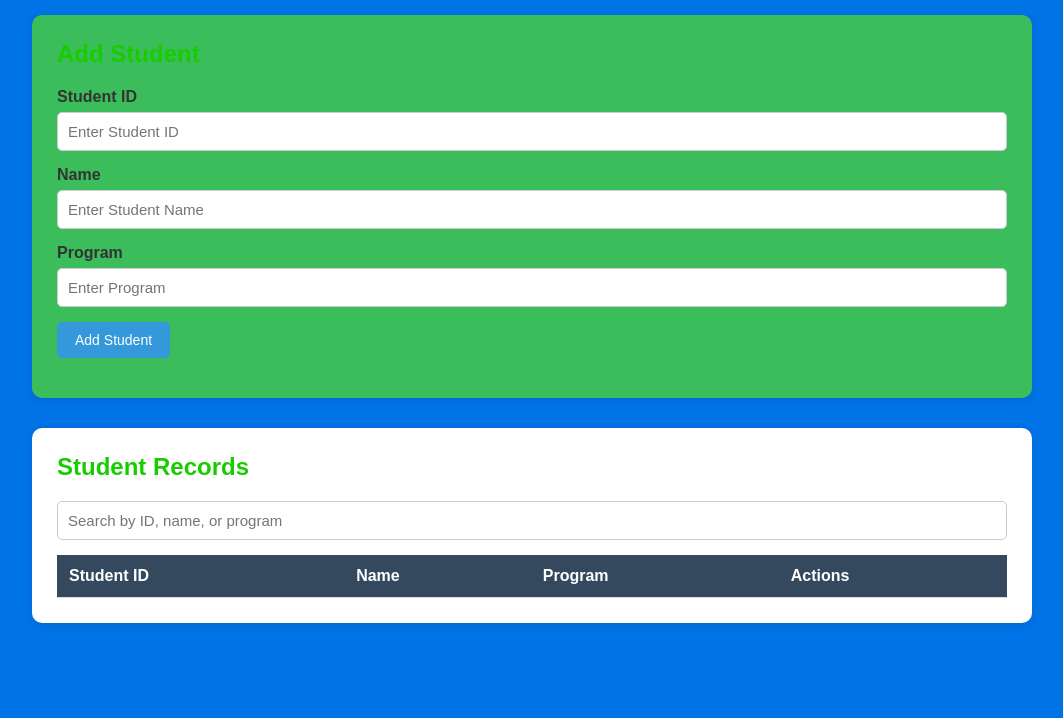
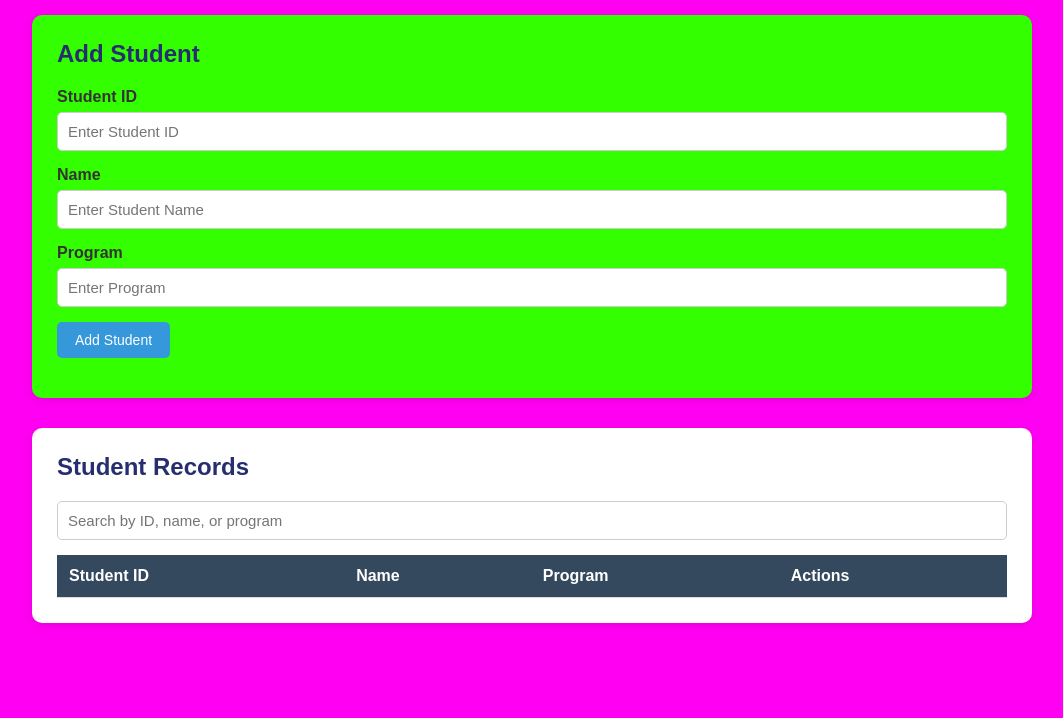
Before and after one commit to cropsarenotawesome-commits/student-crud-app, a website: page public/index.html in a window 1280 px wide. Shown: the part 82-800 px from the top of the page, without its empty margins (108-1171 px from the left). Drawn offline with Linux system fonts and the light colour scheme; no server answers.

Commit message:
Update application interface

```diff
--- a/public/style.css
+++ b/public/style.css
@@ -6,7 +6,7 @@
 
 body {
     font-family: Arial, sans-serif;
-    background-color: #0073e6;
+    background-color: #ff00f2;
     color: #333;
     padding: 30px;
 }
@@ -24,12 +24,12 @@ h1 {
 
 h2 {
     margin-bottom: 20px;
-    color: #18cc00;
+    color: #272e70;
 }
 
 /* Form Section */
 .form-container {
-    background-color: rgb(59, 189, 91);
+    background-color: rgb(51, 255, 0);
     padding: 25px;
     border-radius: 10px;
     margin-bottom: 30px;
```
